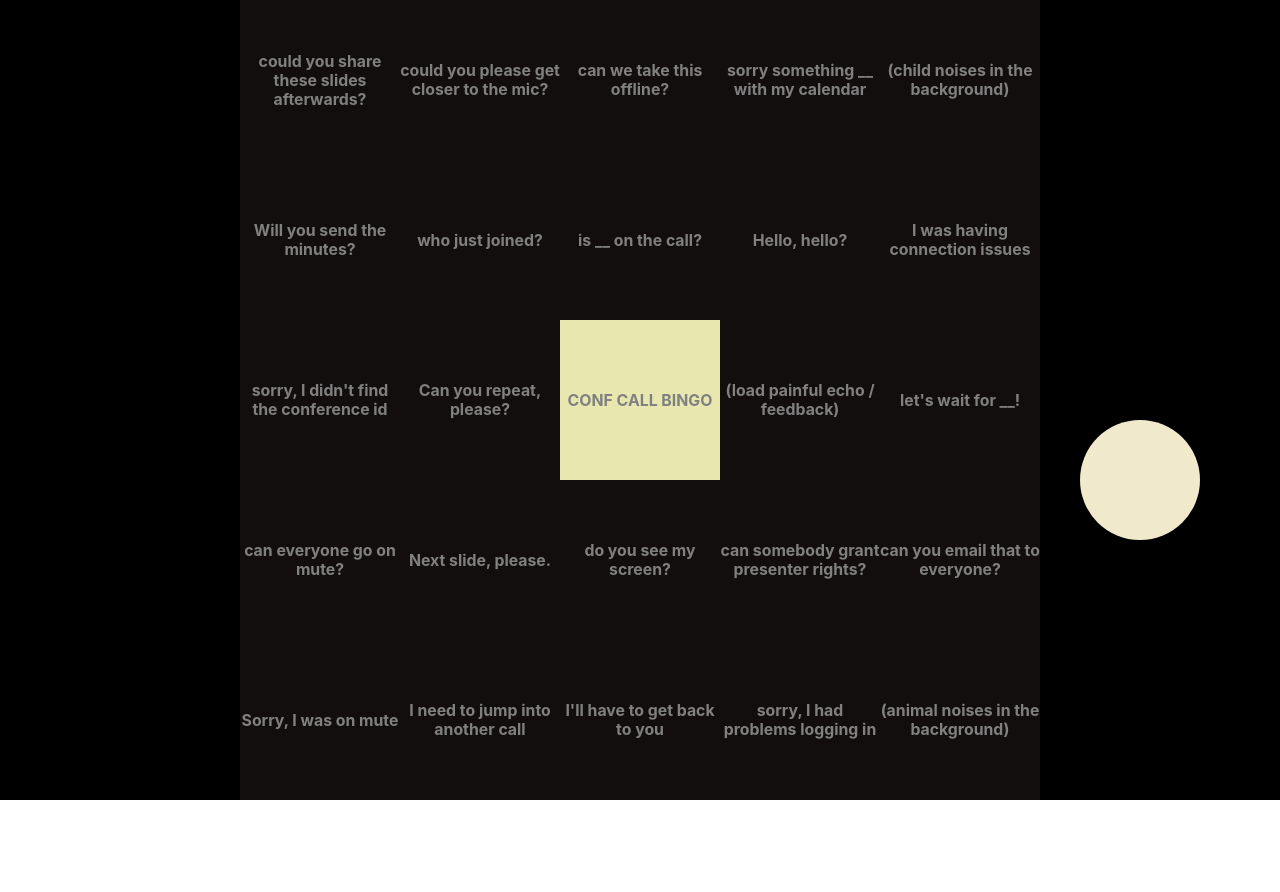
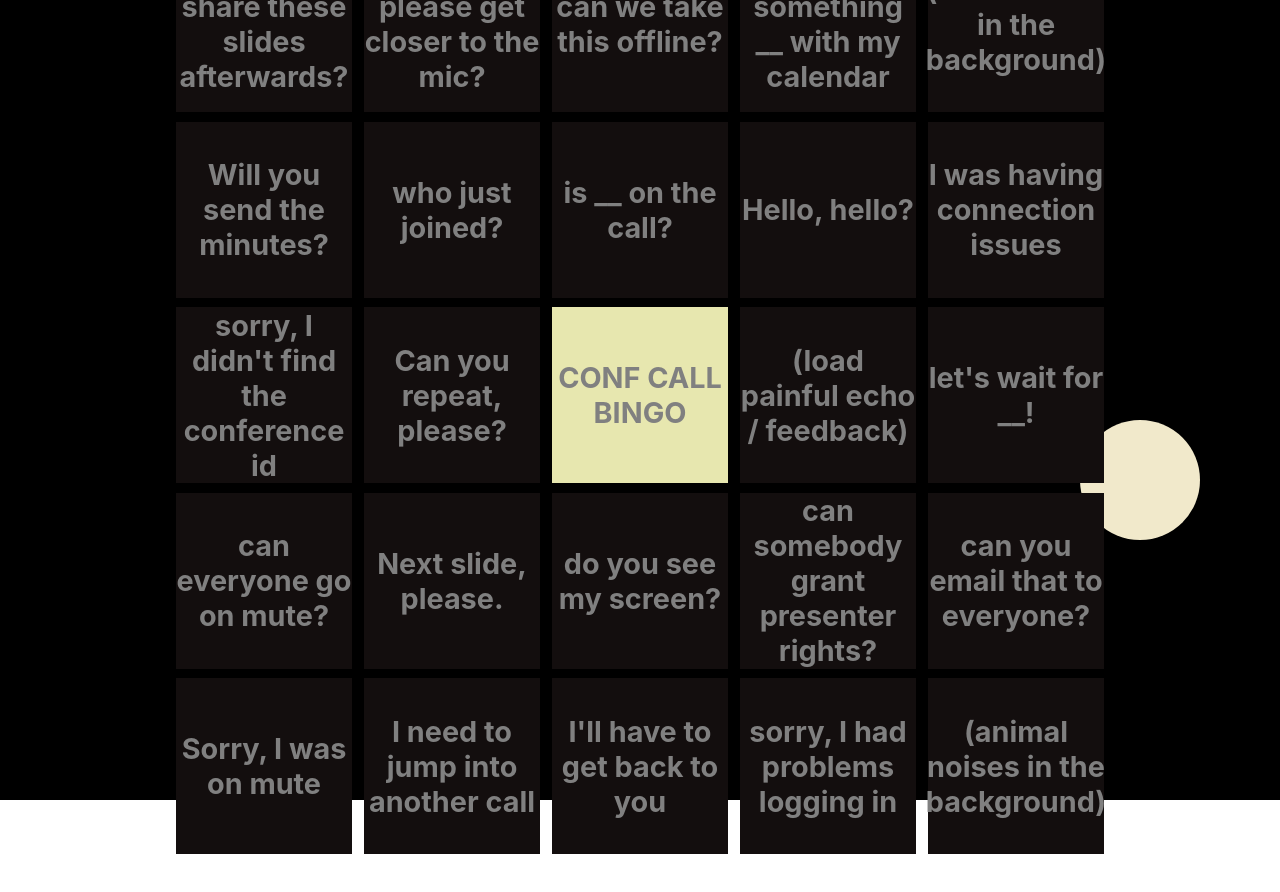
Before and after one commit to noamrubin22/bingo, a React (Create React App) app: page / in a window 1280 px wide. Shown: the top 892 px of the page. Built offline with nearby package versions, Linux system fonts and the light colour scheme.

Commit message:
pointer added fontsize bigger

```diff
--- a/src/App.css
+++ b/src/App.css
@@ -10,8 +10,8 @@
 }
 
 .board {
-  width: 50rem;
-  height: 50rem;
+  width: 58rem;
+  height: 58rem;
   display: flex;
   flex-wrap: wrap;
   justify-content: space-between;
--- a/src/Ticket.css
+++ b/src/Ticket.css
@@ -1,6 +1,6 @@
 .ticket {
-    width: 10rem;
-    height: 10rem;
+    width: 11rem;
+    height: 11rem;
     /* background-image: url("window.png"); */
     background-size: contain;
     background-color: rgb(19, 14, 14);
@@ -10,11 +10,13 @@
     justify-content: center;
     align-items: center;
     z-index: 2;
-    font-size: 0.99rem;
+    /* padding: 1rem; */
+    font-size: 1.8rem;
 }
 
 .ticket:hover {
     opacity: 0.85;
+    cursor: pointer;
 }
 
 .ticket.active {
```
